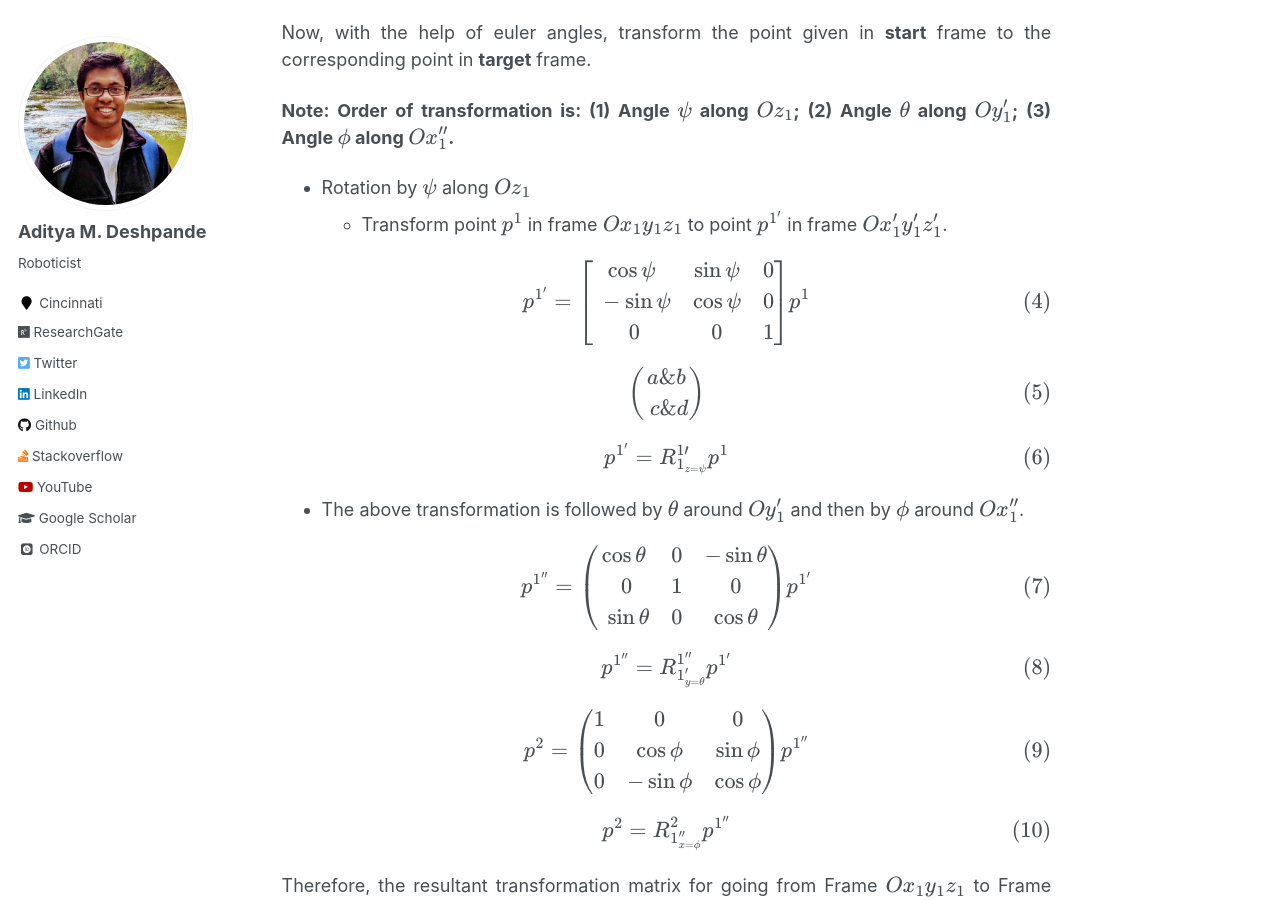
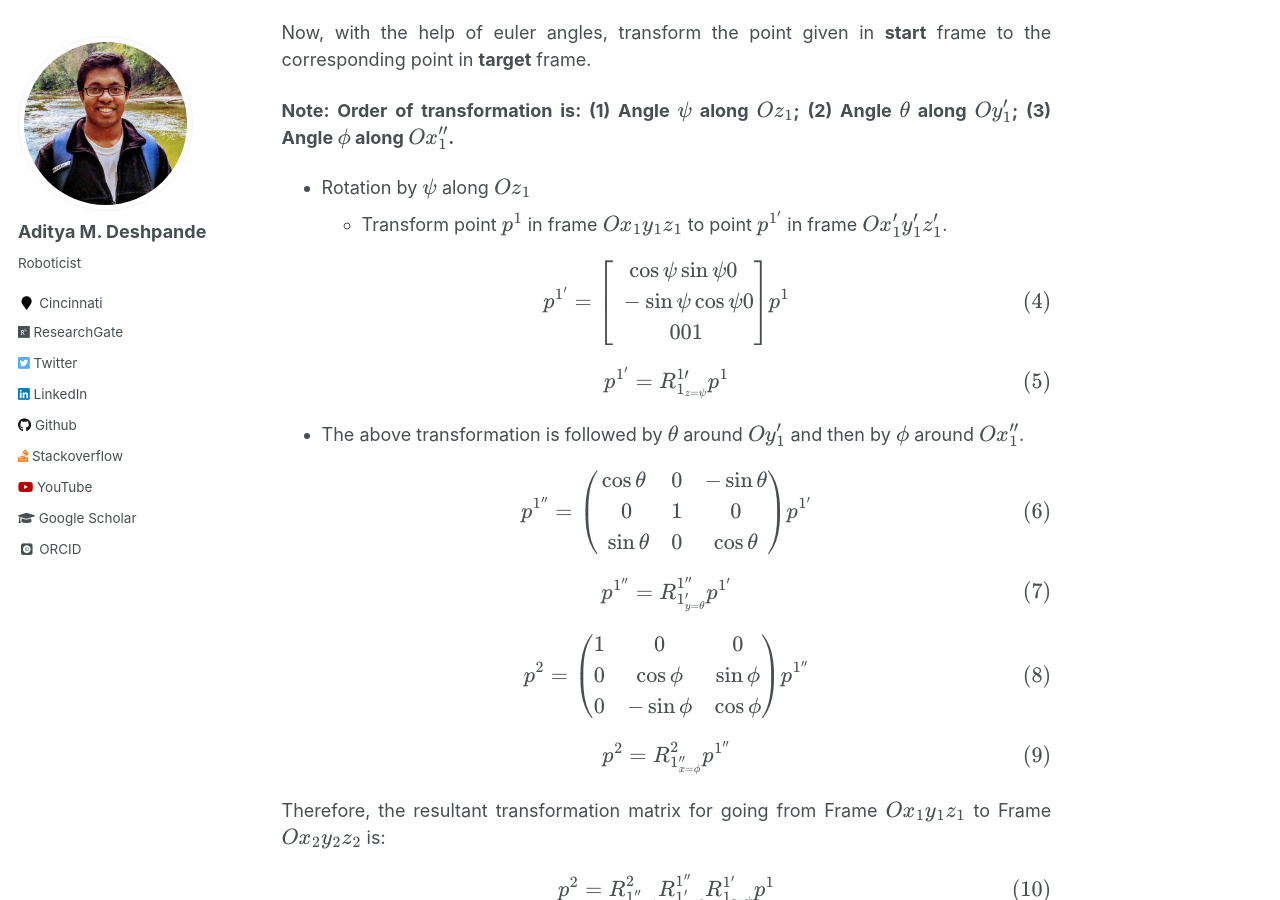
Before and after one commit to adipandas/adipandas.github.io, a Jekyll site: the page built from _posts/2020-02-10-euler-rotation.md, in a window 1280 px wide and 900 px high, scrolled down 2480 px. Built offline with Jekyll 4.4.1, drawn with Linux system fonts in a browser that asks for light colours; some web fonts are replaced; formulas are drawn with MathJax 3; comment, search, counter and statistics services are not loaded.

Commit message:
Update 2020-02-10-euler-rotation.md

```diff
--- a/_posts/2020-02-10-euler-rotation.md
+++ b/_posts/2020-02-10-euler-rotation.md
@@ -92,12 +92,11 @@ Now, with the help of euler angles, transform the point given in **start** frame
     * Transform point **$$p^{1}$$** in frame $$Ox_{1}y_{1}z_{1}$$ to point **$$p^{1^{\prime}}$$** in frame $Ox_{1}^{\prime}y_{1}^{\prime}z_{1}^{\prime}$.
 
 $$p^{1^{\prime}} = \begin{bmatrix}
-\cos\psi & \sin\psi & 0 \\\
--\sin\psi & \cos\psi & 0 \\\
-0 & 0 & 1
+\cos\psi \sin\psi 0 \\\
+-\sin\psi \cos\psi 0 \\\
+0 0 1
 \end{bmatrix} p^{1}$$
 
-$$\begin{pmatrix}a \& b\\\ c \& d\end{pmatrix}$$
 
 $$p^{1^{\prime}} = R_{1_{z=\psi}}^{1\prime} p^{1}$$
 
```
